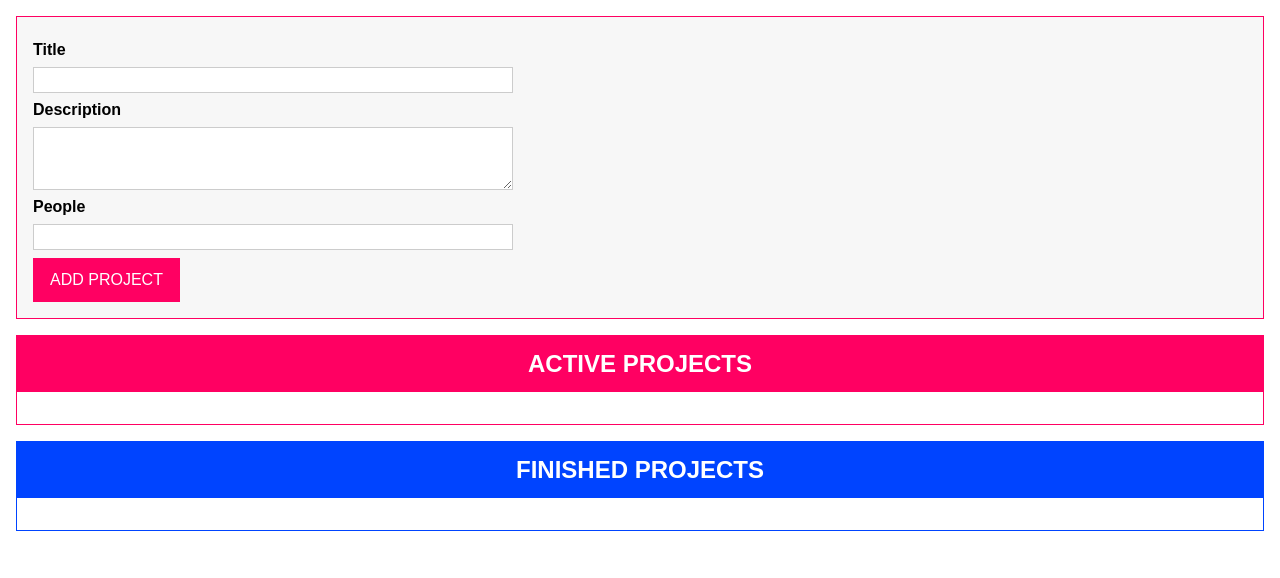
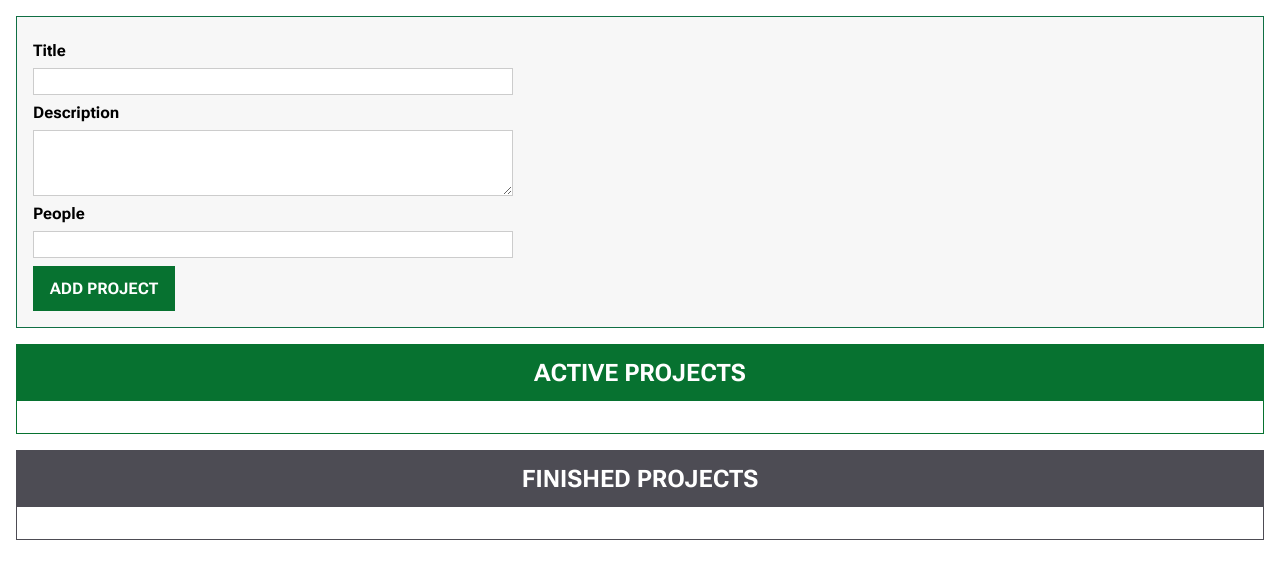
Before and after one commit to Night-Cheza/Drag-drop-project, a website: page index.html in a window 1280 px wide. Drawn offline with Linux system fonts and the light colour scheme.

Commit message:
added style

```diff
--- a/app.css
+++ b/app.css
@@ -3,7 +3,8 @@
 }
 
 html {
-  font-family: sans-serif;
+  font-family: 'Roboto Flex', sans-serif;
+  font-weight: 700;
 }
 
 body {
@@ -38,8 +39,8 @@ textarea:focus {
 
 button {
   font: inherit;
-  background: #ff0062;
-  border: 1px solid #ff0062;
+  background: #077230;
+  border: 1px solid #077230;
   cursor: pointer;
   color: white;
   padding: 0.75rem 1rem;
@@ -51,17 +52,17 @@ button:focus {
 
 button:hover,
 button:active {
-  background: #a80041;
-  border-color: #a80041;
+  background: #0b422f;
+  border-color: #0b422f;
 }
 
 .projects {
   margin: 1rem;
-  border: 1px solid #ff0062;
+  border: 1px solid #077230;
 }
 
 .projects header {
-  background: #ff0062;
+  background: #077230;
   height: 3.5rem;
   display: flex;
   justify-content: center;
@@ -69,11 +70,11 @@ button:active {
 }
 
 #finished-projects {
-  border-color: #0044ff;
+  border-color: #4d4c54;
 }
 
 #finished-projects header {
-  background: #0044ff;
+  background: #4d4c54;
 }
 
 .projects h2 {
@@ -95,7 +96,7 @@ button:active {
 }
 
 .projects li h2 {
-  color: #ff0062;
+  color: #106f44;
   margin: 0.5rem 0;
 }
 
@@ -123,6 +124,6 @@ button:active {
 #user-input {
   margin: 1rem;
   padding: 1rem;
-  border: 1px solid #ff0062;
+  border: 1px solid #106f44;
   background: #f7f7f7;
 }
--- a/index.html
+++ b/index.html
@@ -8,6 +8,9 @@
     <title>ProjectManager</title>
     <link rel="stylesheet" href="app.css" />
     <script src="dist/d&d_project.js" defer></script>
+    <style>
+      @import url('https://fonts.googleapis.com/css2?family=Roboto+Flex:wght@400;500;700;800&display=swap');
+    </style>
   </head>
 
   <body>
```
